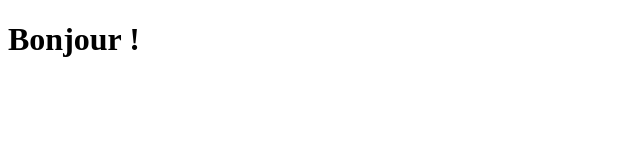
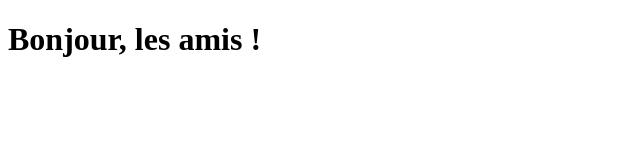
Before and after one commit to Nohanime/Nohan-V2.github.io, a plain HTML site: page index.html in a window 1280 px wide. Shown: the whole page, without its empty margins (0-640 px from the left). Drawn offline with Linux system fonts and the light colour scheme.

Commit message:
Update index.html

```diff
--- a/index.html
+++ b/index.html
@@ -6,6 +6,6 @@
     <title>Portfolio</title>
   </head>
   <body>
-    <h1>Bonjour !</h1>
+    <h1>Bonjour, les amis !</h1>
   </body>
 </html>
```
